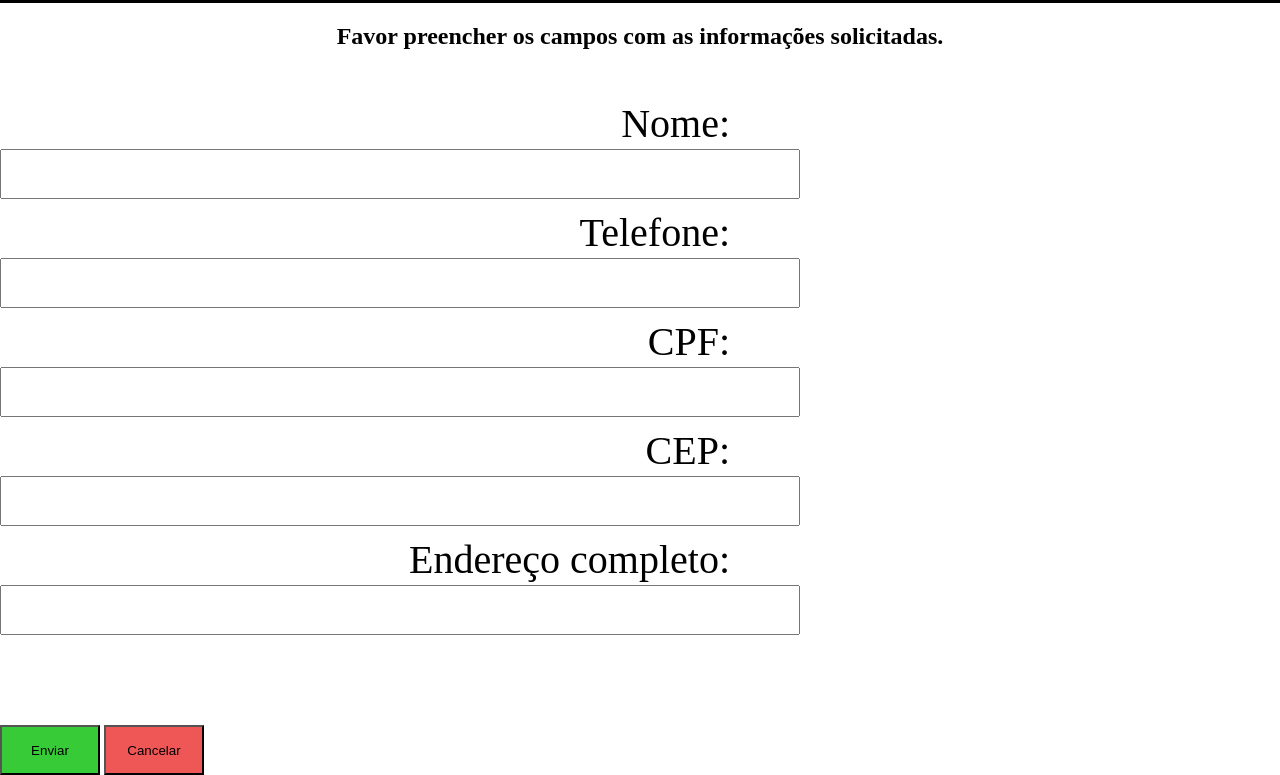
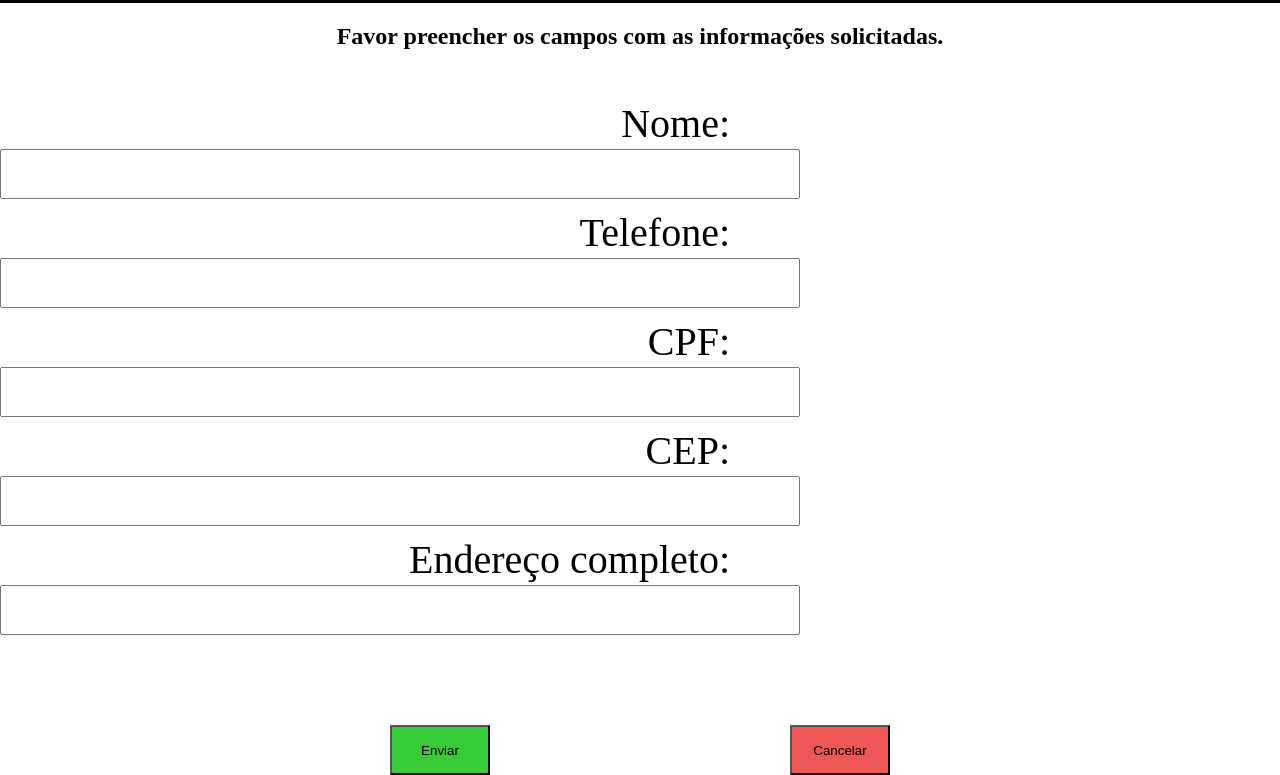
Before and after one commit to NasserRamadan/curso_ebac_frontend, a plain HTML site: page index.html in a window 1280 px wide. Shown: the part 82-857 px from the top of the page. Drawn offline with nearby package versions, Linux system fonts and the light colour scheme.

Commit message:
Mudanças finais em main.css

```diff
--- a/main.css
+++ b/main.css
@@ -35,6 +35,7 @@ button {
     height: 50px;
     width: 100px;
     margin-top: 80px;
+    justify-content:space-between;
 }
 
 #btn-enviar {
@@ -44,3 +45,10 @@ button {
 #btn-cancelar {
     background-color: rgb(239, 87, 87);
 }
+
+.btns {
+    display: flex;
+    justify-content: space-around;
+    max-width: 800px;
+    margin: 0 auto;
+}
```
